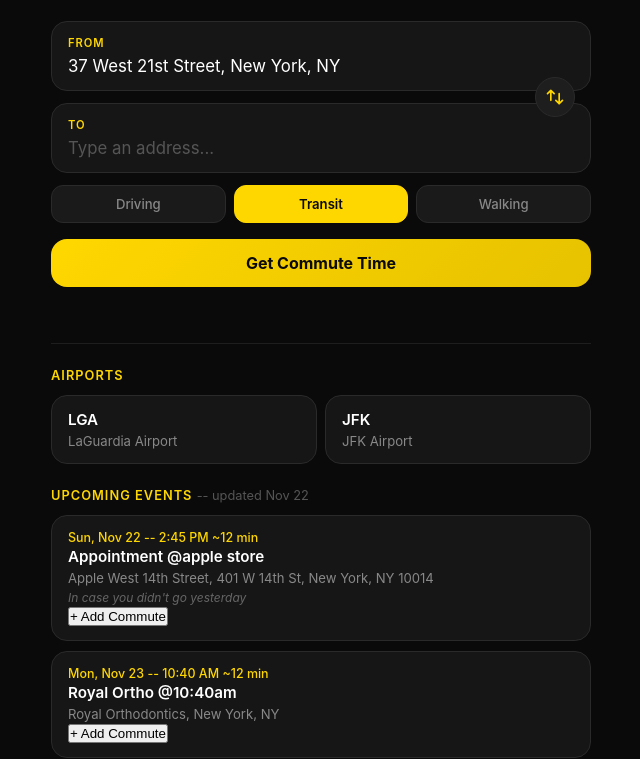
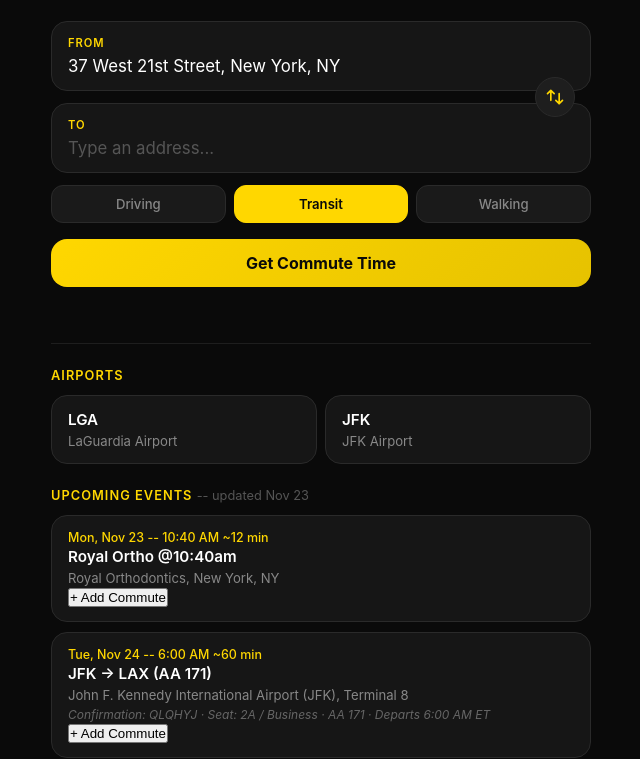
Before and after one commit to mavvie-droid/commute-calculator, a plain HTML site: page index.html in a window 1280 px wide. Shown: the part 72-831 px from the top of the page, without its empty margins (319-959 px from the left). Drawn offline with Linux system fonts and the light colour scheme.

Commit message:
Refresh events 2026-11-23
Co-Authored-By: Claude Sonnet 4.6 <noreply@anthropic.com>
Claude-Session: https://claude.ai/code/session_01YDown4P5ZVETUB2xnBh3LZ

```diff
--- a/index.html
+++ b/index.html
@@ -279,16 +279,9 @@
     </a>
   </div>
 
-  <p class="section-title">Upcoming Events <span style="color:#555; font-weight:400; text-transform:none; letter-spacing:0;">-- updated Nov 22</span></p>
+  <p class="section-title">Upcoming Events <span style="color:#555; font-weight:400; text-transform:none; letter-spacing:0;">-- updated Nov 23</span></p>
 
   <!-- EVENTS_START -->
-  <a class="event-card" data-start="2026-11-22T14:45:00" data-end="2026-11-22T15:45:00" data-address="Apple West 14th Street, 401 W 14th St, New York, NY 10014" onclick="openEvent('Apple West 14th Street, 401 W 14th St, New York, NY 10014')">
-    <div class="event-date">Sun, Nov 22 -- 2:45 PM <span class="eta-badge">~12 min</span></div>
-    <div class="event-name">Appointment @apple store</div>
-    <div class="event-address">Apple West 14th Street, 401 W 14th St, New York, NY 10014</div>
-    <div class="event-note">In case you didn't go yesterday</div>
-    <button class="commute-btn" onclick="event.stopPropagation(); addCommute(this)">+ Add Commute</button>
-  </a>
   <a class="event-card cat-medical" data-start="2026-11-23T10:40:00" data-end="2026-11-23T11:40:00" data-address="Royal Orthodontics, New York, NY" onclick="openEvent('Royal Orthodontics, New York, NY')">
     <div class="event-date">Mon, Nov 23 -- 10:40 AM <span class="eta-badge">~12 min</span></div>
     <div class="event-name">Royal Ortho @10:40am</div>
```
